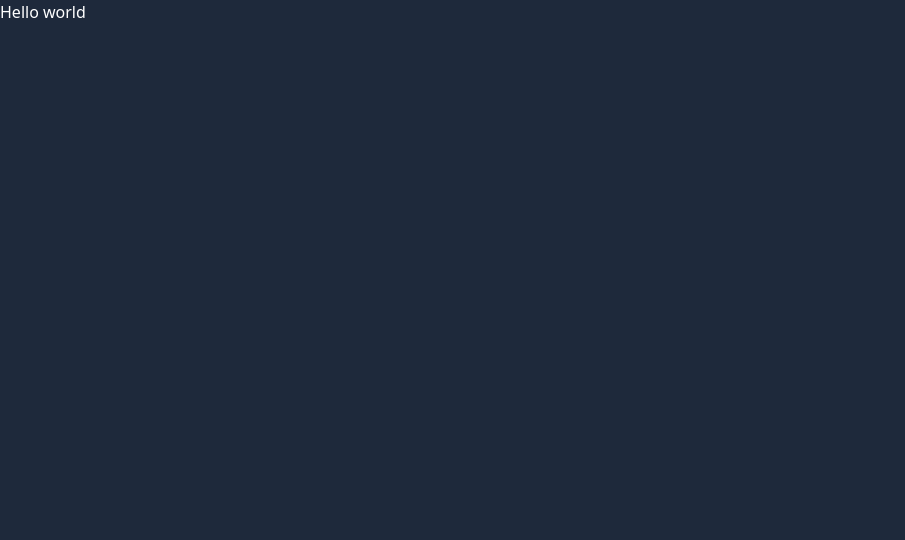
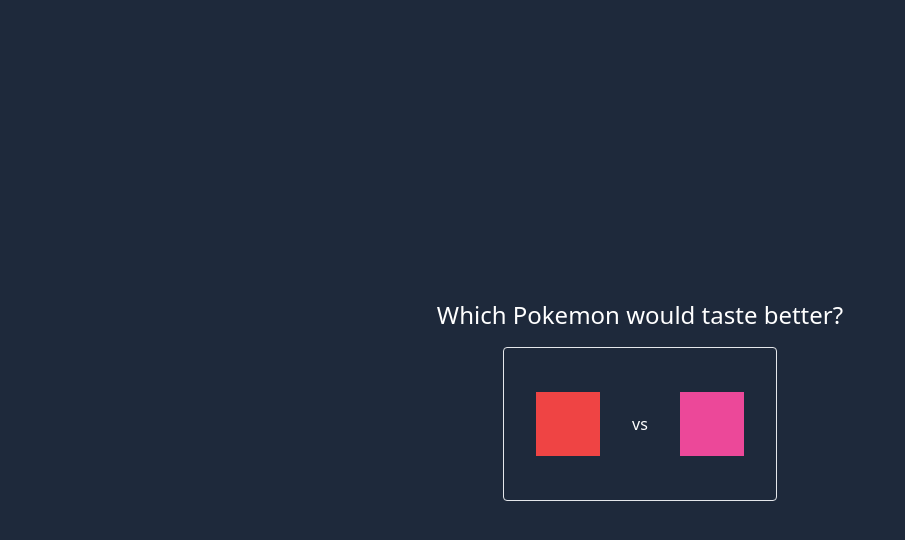
Before and after one commit to briannelson95/voting-app, a Next.js app: page / in a window 1280 px wide. Shown: the top 540 px of the page, without its empty margins (0-905 px from the left). Built offline with nearby package versions, Linux system fonts and the light colour scheme.

Commit message:
basic ui

```diff
--- a/pages/index.tsx
+++ b/pages/index.tsx
@@ -1,5 +1,13 @@
 export default function Home() {
   return (
-    <div className="">Hello world</div>
+    <div className="h-screen w-screen flex flex-col justify-center items-center">
+      <div className="text-2xl text-center">Which Pokemon would taste better?</div>
+      <div className="p-2" />
+      <div className="border rounded p-8 flex justify-between items-center max-w-2xl">
+        <div className="w-16 h-16 bg-red-500" />
+        <div className="p-8">vs</div>
+        <div className="w-16 h-16 bg-pink-500" />
+      </div>
+    </div>
   )
 }
```
Also changed, not shown: 1 other file (tests, documents, lock files or other folders).
